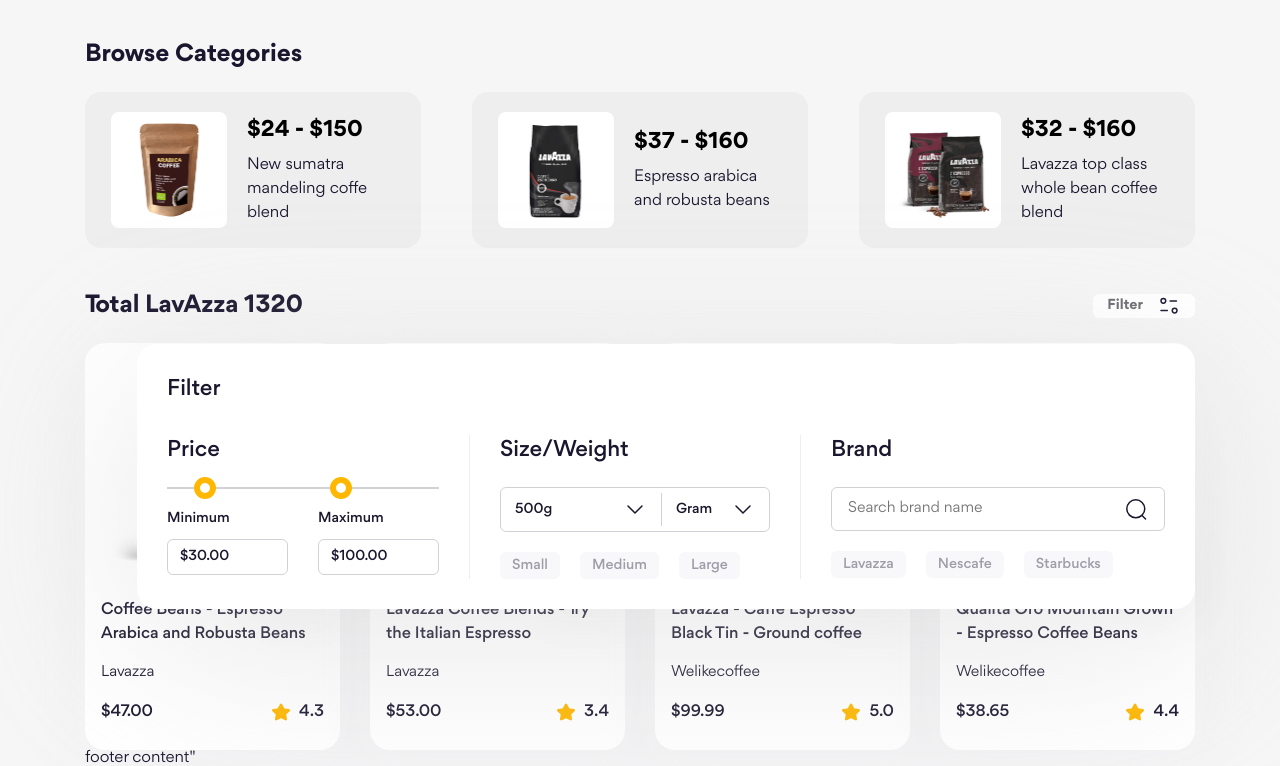
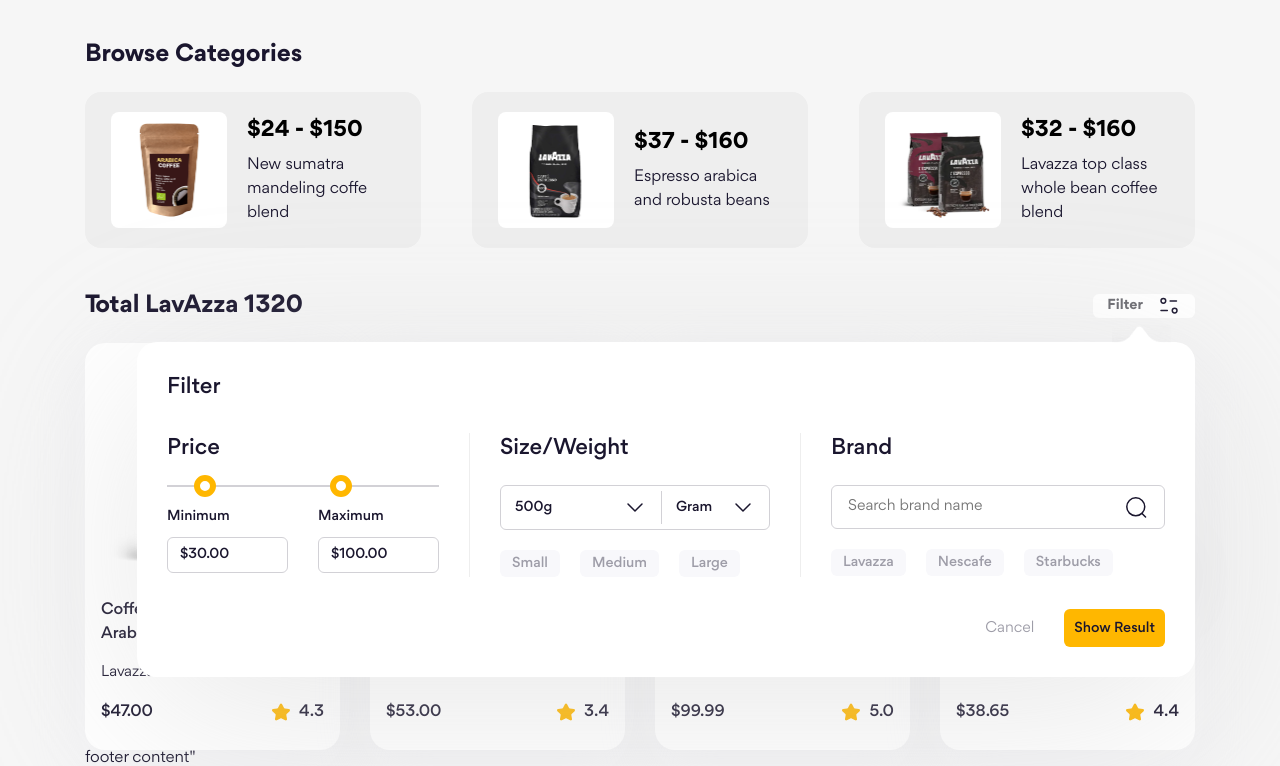
Before and after one commit to Geinjr/f8--project-05, a website: page index.html in a window 1280 px wide. Shown: the part 530-1296 px from the top of the page. Drawn offline with Linux system fonts and the light colour scheme.

Commit message:
Làm form filter sản phẩm #4

```diff
--- a/index.html
+++ b/index.html
@@ -116,6 +116,7 @@
                         </button>
 
                         <div class="filter">
+                            <img src="./assets/img/arrow-up.png" alt="" class="filter__arrow" />
                             <h3 class="filter__heading">Filter</h3>
                             <form action="" class="filter__form">
                                 <div class="filter__row">
@@ -220,6 +221,10 @@
                                             </div>
                                         </div>
                                     </div>
+                                </div>
+                                <div class="filter__row filter__footer">
+                                    <button class="btn btn--text filter__cancel">Cancel</button>
+                                    <button class="btn btn--primary filter__submit">Show Result</button>
                                 </div>
                             </form>
                         </div>
--- a/scss/components/_button.scss
+++ b/scss/components/_button.scss
@@ -36,3 +36,47 @@
         margin-top: 6.2px;
     }
 }
+
+// button
+.btn {
+    background: #9e9da8;
+
+    padding: 0 20px;
+    height: 46px;
+    font-size: 1.8rem;
+    font-weight: 500;
+    border-radius: 6px;
+    user-select: none;
+
+    + .btn {
+        margin-left: 20px;
+    }
+
+    &--text {
+        color: #9e9da8;
+        background: transparent;
+        font-weight: 400;
+    }
+
+    &--primary {
+        background: #ffb700;
+    }
+
+    &--outline {
+        background: transparent;
+        border: 1px solid #d2d1d6;
+    }
+
+    &--rounded {
+        border-radius: 99px;
+    }
+
+    &--disabled {
+        opacity: 0.5;
+        pointer-events: none;
+    }
+
+    &:hover {
+        background: rgb(233, 100, 100);
+    }
+}
--- a/scss/components/_filter-form.scss
+++ b/scss/components/_filter-form.scss
@@ -6,11 +6,18 @@
 .filter {
     position: absolute;
     right: 0;
-    top: 50px;
+    top: 48px;
     background: var(--filter-form-bg);
     filter: drop-shadow(0px 40px 90px var(--filter-form-shadow));
     border-radius: 20px;
     padding: 30px;
+
+    &__arrow {
+        height: 20.5px;
+        position: absolute;
+        top: -17px;
+        right: 24px;
+    }
 
     &__heading {
         font-size: 2.2rem;
@@ -171,4 +178,24 @@
         background: #eee;
         margin: 0 30px;
     }
+
+    &__footer {
+        margin-top: 32px;
+        display: flex;
+        justify-content: flex-end;
+    }
+
+    &__cancel,
+    &__submit {
+        height: 38px;
+        padding: 0 10px;
+    }
+
+    &__cancel {
+        font-size: 1.5rem;
+    }
+
+    &__submit {
+        font-size: 1.4rem;
+    }
 }
```
Also changed, not shown: assets/css/main.css, assets/img/arrow-up.png (added), 1 other file.
